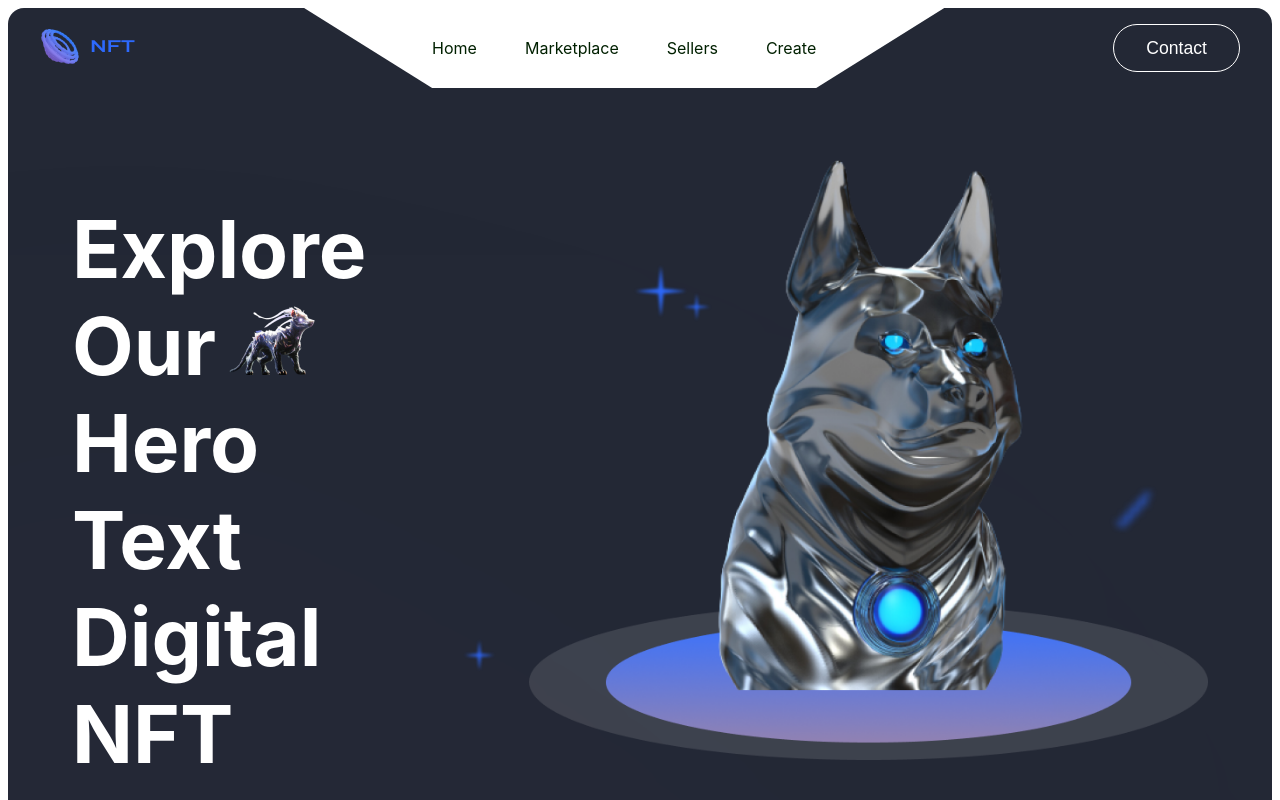
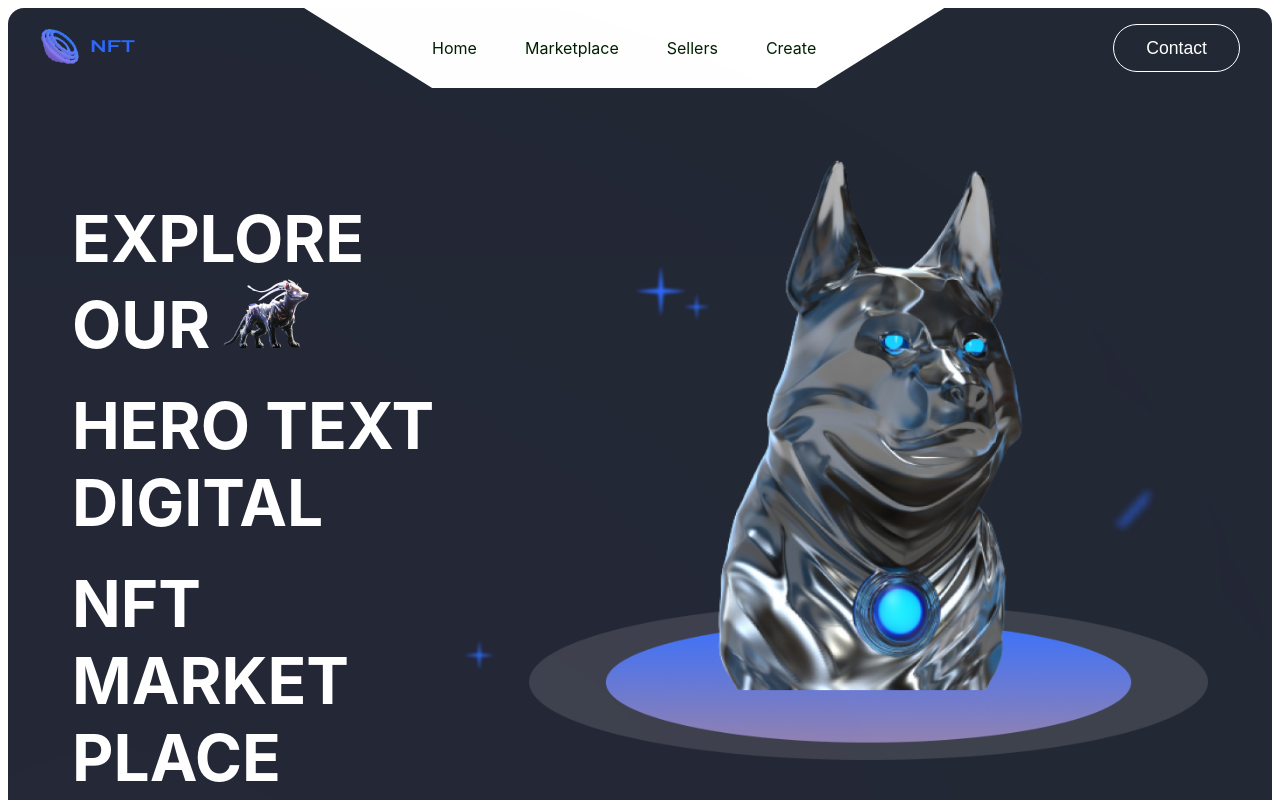
Before and after one commit to gift56/Nftlandingpage, a React (Create React App) app: page / in a window 1280 px wide. Shown: the top 800 px of the page. Built offline with nearby package versions, Linux system fonts and the light colour scheme.

Commit message:
made the changes

```diff
--- a/src/components/Home.jsx
+++ b/src/components/Home.jsx
@@ -12,11 +12,15 @@ const Home = () => {
             <div className="ellipse"></div>
             <div className="container">
                 <div className="content">
-                    <h1>Explore Our
-                        <span>
-                            <img src={Herotext} alt="heroText" />
-                        </span> Hero
-                        Text Digital NFT Market Place
+                    <h1 className='headingTxt'>
+                        <div>
+                            <span>Explore Our</span>
+                            <span>
+                                <img src={Herotext} alt="heroText" />
+                            </span>
+                        </div>
+                        <div><span>Hero Text Digital</span></div>
+                        <div><span> NFT Market Place</span></div>
                     </h1>
                     <p>
                         Lorem ipsum, dolor sit amet consectetur adipisicing elit.
@@ -80,11 +84,16 @@ const Section = styled.section`
             flex-direction: column;
             gap: 2rem;
             margin-top: 5rem;
-            padding-right: 2rem;
             z-index: 10;
             h1 {
-                color: #fff;
-                font-size: 5rem;
+                display: flex;
+                flex-direction: column;
+                gap: 1.5rem;
+                text-transform: uppercase;
+                font-size: 4rem;
+                font-weight: bold;
+                color: #ffffff;
+                text-overflow: inherit;
             }
             p {
                color: #a6a6a6;
```
